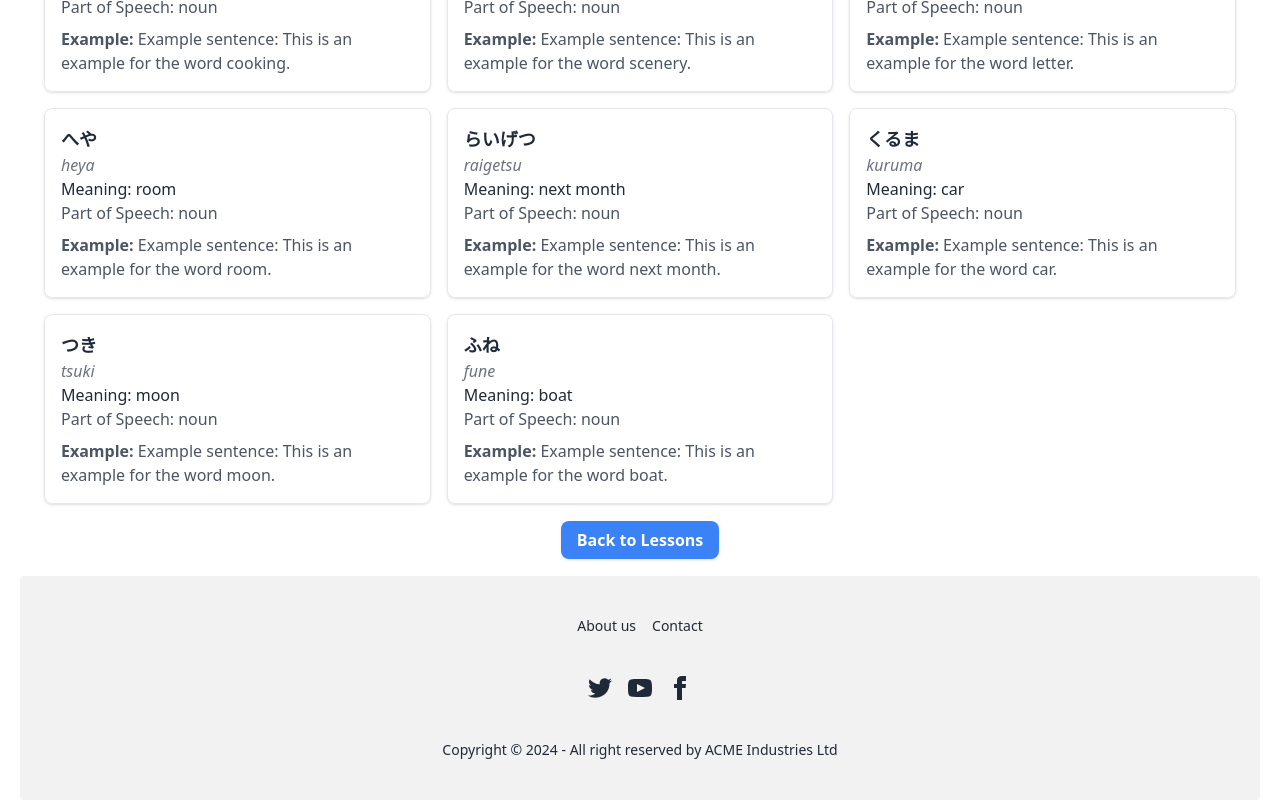
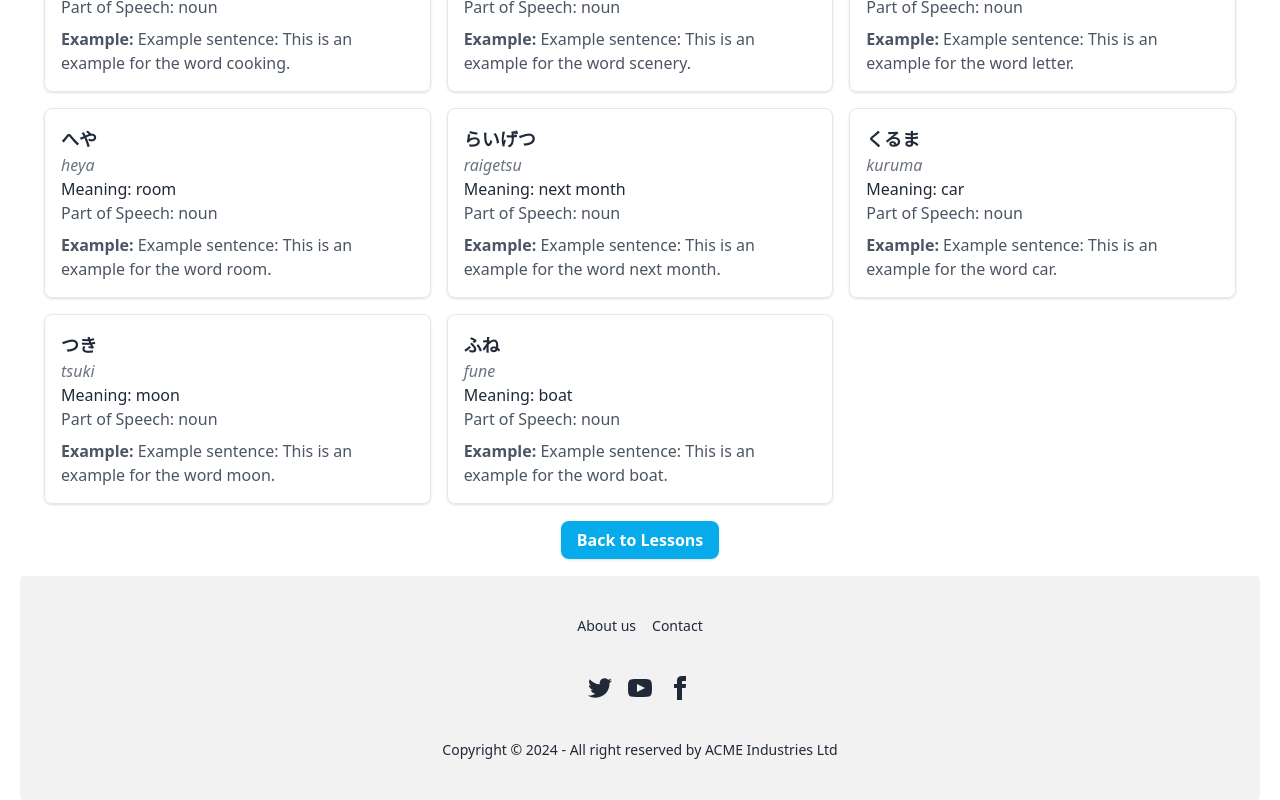
Before and after one commit to mdekramulridoy/Lingo-Bingo, a React (Vite) app: page /lessons/1 in a window 1280 px wide. Shown: the part 1110-1910 px from the top of the page. Built offline with nearby package versions, Linux system fonts and the light colour scheme; no server answers; sample sign-in values are in the browser's storage.

Commit message:
complete initial project requirement

```diff
--- a/src/components/private/Lessons.jsx
+++ b/src/components/private/Lessons.jsx
@@ -7,7 +7,10 @@ const Lessons = () => {
   const [loading, setLoading] = useState(true);
   const [voices, setVoices] = useState([]);
   useEffect(() => {
+
+    document.title = `Lesson ${lesson_no}`;
     const fetchLessonData = async () => {
+
       try {
         const response = await fetch("/vocabulary.json");
         if (!response.ok) {
@@ -99,7 +102,7 @@ const Lessons = () => {
       <div className="text-center mt-6">
         <Link
           to="/start-learning"
-          className="px-4 py-2 bg-blue-500 text-white font-bold rounded-lg shadow hover:bg-blue-600 transition"
+          className="px-4 py-2 bg-[#08ABE9] text-white font-bold rounded-lg shadow hover:bg-green-500 transition"
         >
           Back to Lessons
         </Link>
--- a/src/components/private/LessonsPage.jsx
+++ b/src/components/private/LessonsPage.jsx
@@ -87,7 +87,7 @@ const LessonsPage = () => {
       <div className="text-center mt-6">
         <Link
           to="/start-learning"
-          className="px-4 py-2 bg-blue-500 text-white font-bold rounded-lg shadow hover:bg-blue-600 transition"
+          className="px-4 py-2 bg-[#08ABE9] text-white font-bold rounded-lg shadow hover:bg-green-500 transition"
         >
           Back to Lessons
         </Link>
--- a/src/components/private/Tutorials.jsx
+++ b/src/components/private/Tutorials.jsx
@@ -40,7 +40,7 @@ const Tutorials = () => {
       <div className="text-center">
         <Link
           to="/start-learning"
-          className="bg-blue-500 text-white px-6 py-3 rounded-lg shadow hover:bg-blue-600 transition"
+          className="bg-[#08ABE9] font-bold hover:bg-green-500 text-white px-6 py-3 rounded-lg shadow transition"
         >
           Learn Vocabularies
         </Link>
```
